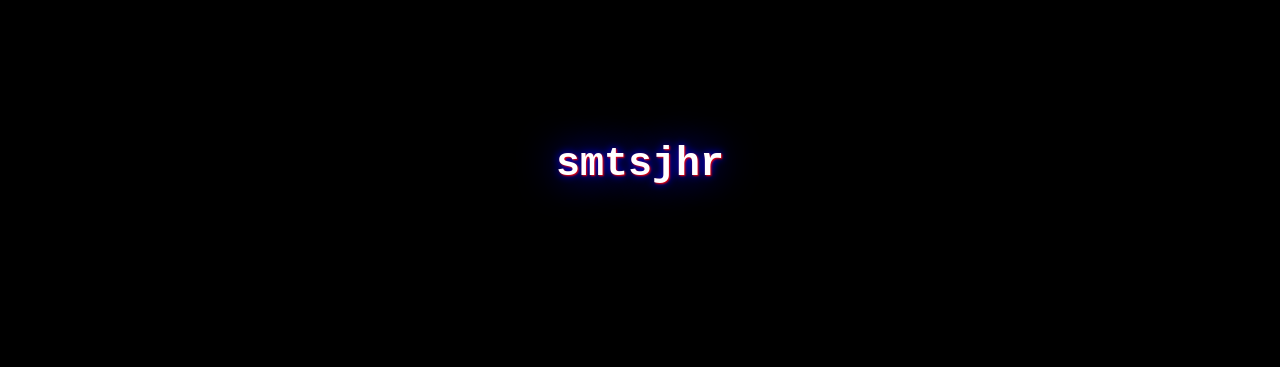
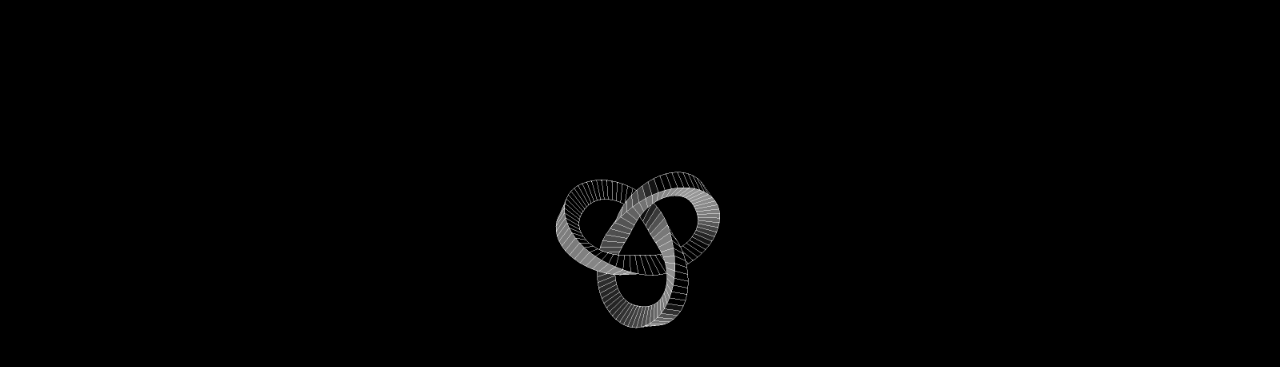
Before and after one commit to smtsjhr/smtsjhr.github.io, a plain HTML site: page index.html in a window 1280 px wide. Shown: the part 3002-3369 px from the top of the page. Before the commit the page ends 3234 px from the top, so only its background shows below. Drawn offline with Linux system fonts and the light colour scheme; animation ran at ten frames a second.

Commit message:
added trefoil footer

```diff
--- a/index.html
+++ b/index.html
@@ -307,7 +307,10 @@
 		<div style="height:100px"></div>
 		<div class="header" id="footer">
 			<div id="links" style="display:inline-block; color: white;">
-				<h1 style="height:50px"><a id="footer_link" class="title" onclick="link_action(this)" href="javascript:void(0)">smtsjhr</a>
+				<h1 style="height:50px">
+					<a id="footer_link" class="title" onclick="link_action(this)" href="javascript:void(0)">
+					<img  width="200" src="trefoil.gif">
+					</a>
 				</h1>
 			</div>
 		</div>
```
Also changed, not shown: trefoil.gif (added).
